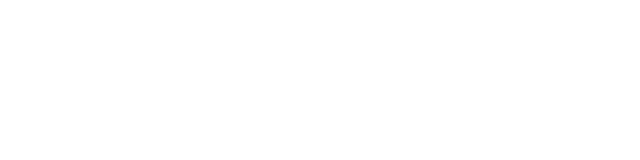
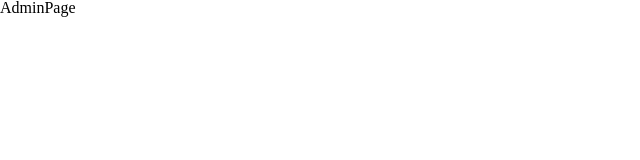
Before and after one commit to MatheusAraripe/desafio-anova, a React (Vite) app: page /admin in a window 1280 px wide. Before the commit this address had no page. Shown: the top 160 px of the page, without its empty margins (0-640 px from the left). Built offline with nearby package versions, Linux system fonts and the light colour scheme; sample sign-in values are in the browser's storage.

Commit message:
feat: adição da pagina de admin

```diff
--- a/src/AppRoutes.jsx
+++ b/src/AppRoutes.jsx
@@ -10,9 +10,11 @@
 import LoginPage from "./pages/LoginPage";
 import HomePage from "./pages/HomePage";
 import SignUp from "./pages/SignupPage";
+import AdminPage from "./pages/AdminPage";
 
 // Importe do context
 import { AuthContext, AuthProvider } from "./contexts/auth";
+
 
 
 
@@ -38,6 +40,7 @@
                 <Routes>
                     <Route exact path="/login" element={<LoginPage />} />
                     <Route exact path="/" element={ <Private><HomePage /></Private>} />
+                    <Route exact path="/admin" element={ <Private><AdminPage /></Private>} />
                     <Route exact path="/signup" element={ <SignUp />} />
                 </Routes>
             </AuthProvider>
--- /dev/null
+++ b/src/pages/AdminPage/index.jsx
@@ -0,0 +1,9 @@
+import React from 'react'
+
+function AdminPage() {
+  return (
+    <div>AdminPage</div>
+  )
+}
+
+export default AdminPage
```
Also changed, not shown: src/pages/AdminPage/adminpage.scss (added).
